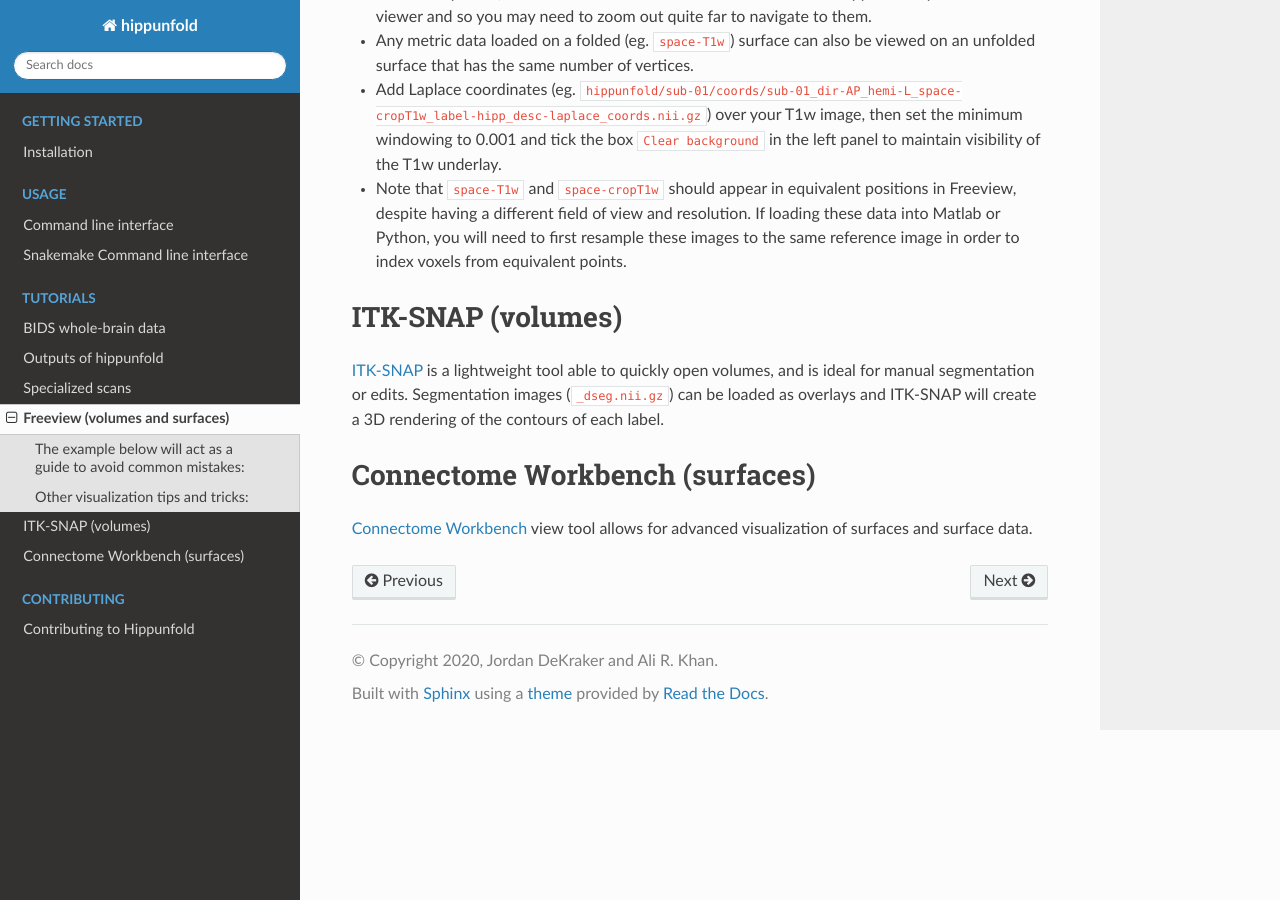
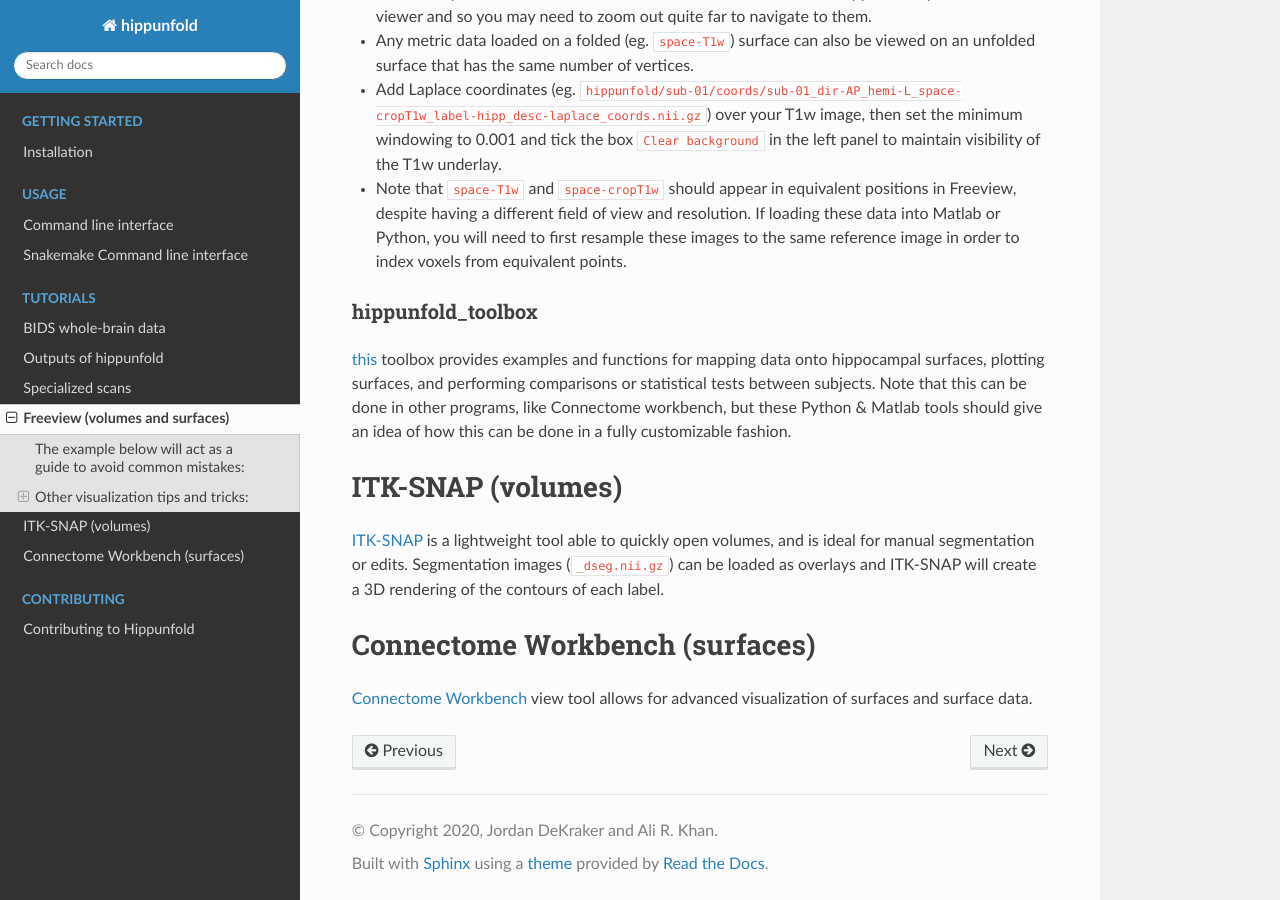
Before and after one commit to mcespedes99/hippunfold, a Sphinx documentation site: the page built from docs/tutorials/visualization.md, in a window 1280 px wide and 900 px high, scrolled down 1128 px. Built offline with Sphinx 7.4.7 and the Read the Docs theme 2.0.0, drawn with Linux system fonts in a browser that asks for light colours.

Commit message:
moved canonical surfs, added reference to toolbox (#207)
Co-authored-by: Jordan DeKraker - B. Bernhardt Lab <jordand@bic.mni.mcgill.ca>

```diff
--- a/docs/tutorials/visualization.md
+++ b/docs/tutorials/visualization.md
@@ -26,6 +26,10 @@
 - Add Laplace coordinates (eg. `hippunfold/sub-01/coords/sub-01_dir-AP_hemi-L_space-cropT1w_label-hipp_desc-laplace_coords.nii.gz`) over your T1w image, then set the minimum windowing to 0.001 and tick the box `Clear background` in the left panel to maintain visibility of the T1w underlay.
 - Note that `space-T1w` and `space-cropT1w` should appear in equivalent positions in Freeview, despite having a different field of view and resolution. If loading these data into Matlab or Python, you will need to first resample these images to the same reference image in order to index voxels from equivalent points.
 
+### hippunfold_toolbox
+
+[this](https://github.com/jordandekraker/hippunfold_toolbox) toolbox provides examples and functions for mapping data onto hippocampal surfaces, plotting surfaces, and performing comparisons or statistical tests between subjects. Note that this can be done in other programs, like Connectome workbench, but these Python & Matlab tools should give an idea of how this can be done in a fully customizable fashion.
+
 # ITK-SNAP (volumes)
 
 [ITK-SNAP](http://www.itksnap.org/pmwiki/pmwiki.php) is a lightweight tool able to quickly open volumes, and is ideal for manual segmentation or edits. Segmentation images (`_dseg.nii.gz`) can be loaded as overlays and ITK-SNAP will create a 3D rendering of the contours of each label.
```
Also changed, not shown: README.md (+1 -0 lines), 9 other files.
